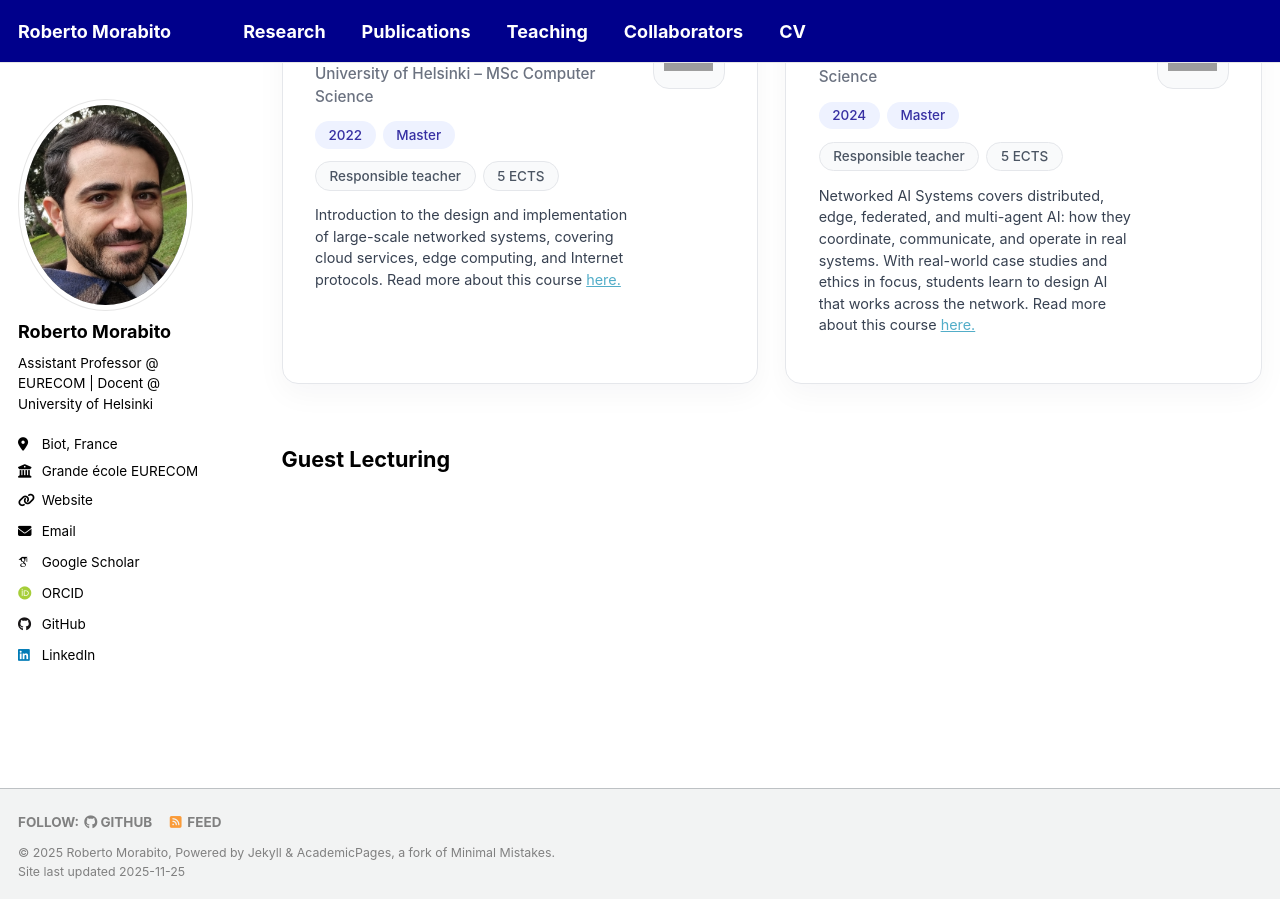
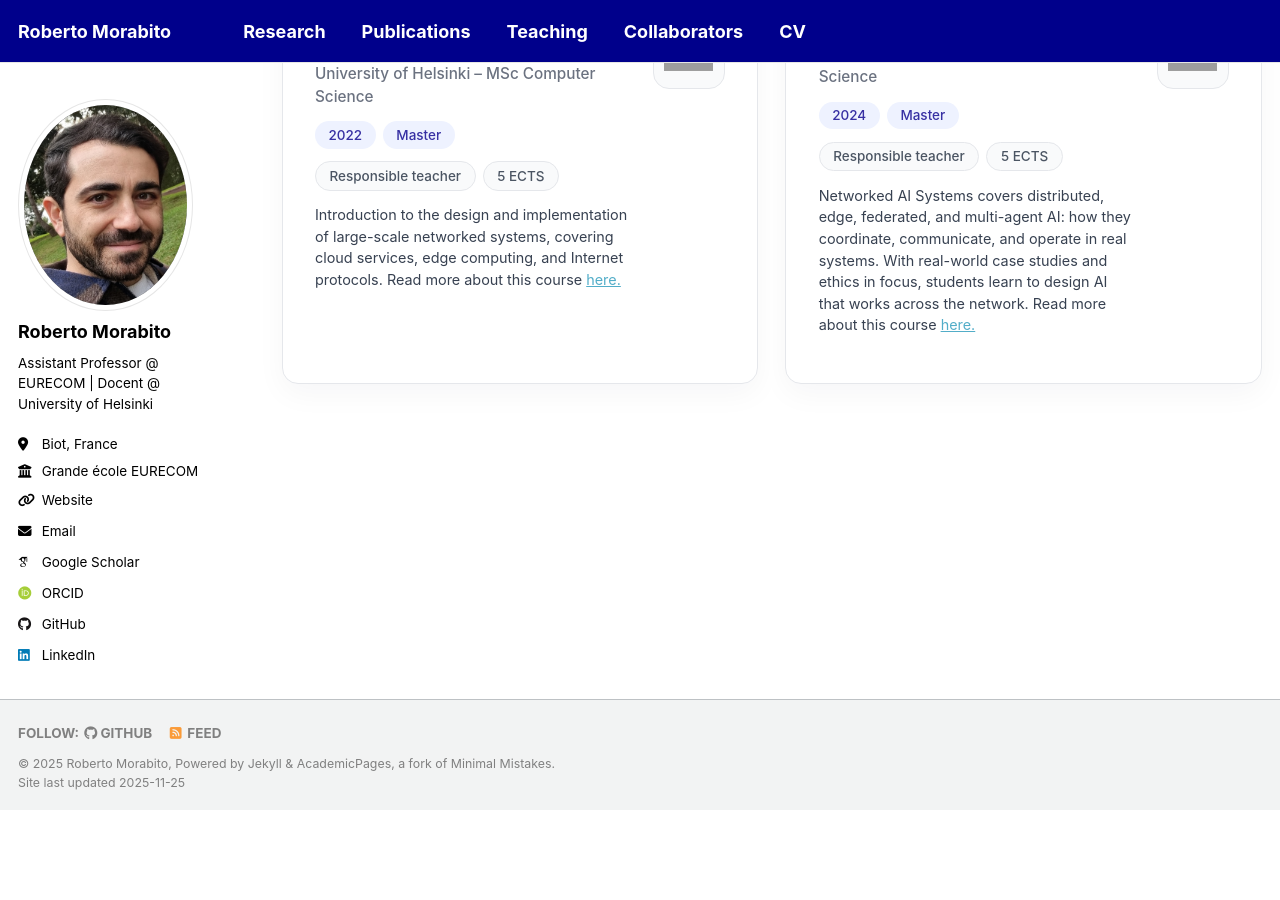
Before and after one commit to robertmora/robertmora.github.io, a Jekyll site: the page built from _pages/teaching.html, in a window 1280 px wide and 900 px high, scrolled down 832 px. Built offline with Jekyll 4.4.1, drawn with Linux system fonts in a browser that asks for light colours; some web fonts are replaced; a script that is not in the unit is left out; after the commit the page ends 1643 px from its top, so only the background shows below that; grey boxes are pictures that could not be loaded.

Commit message:
Update teaching.html

```diff
--- a/_pages/teaching.html
+++ b/_pages/teaching.html
@@ -255,9 +255,9 @@ author_profile: true
       </div>
     </section>
 
-    <!-- Guest lecturing -->
+    <!-- Guest lecturing
     <section class="teaching-block">
-      <h2 class="teaching-heading">Guest Lecturing</h2>
+      <h2 class="teaching-heading">Guest Lecturing</h2> -->
 
   </div>
 </section>
```
